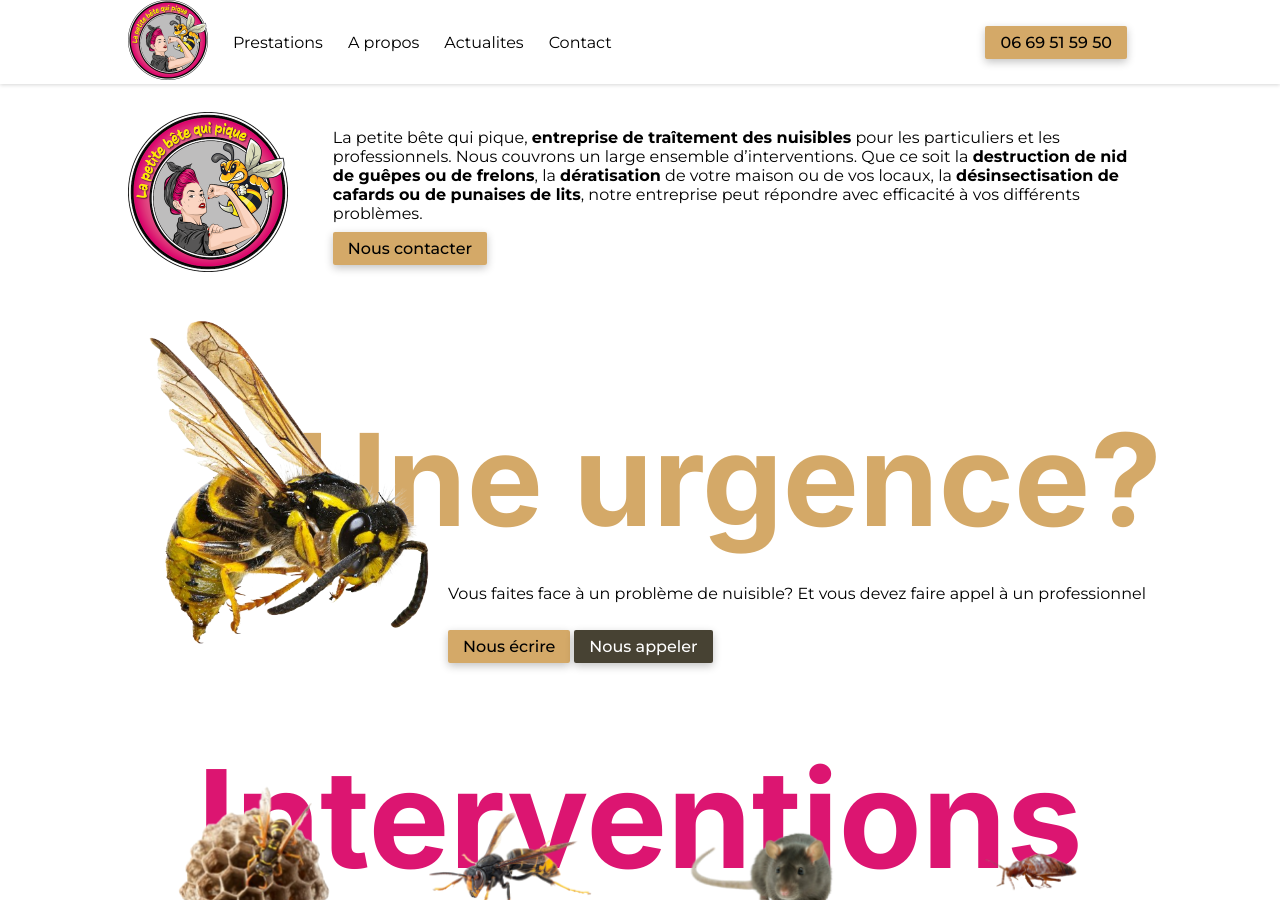
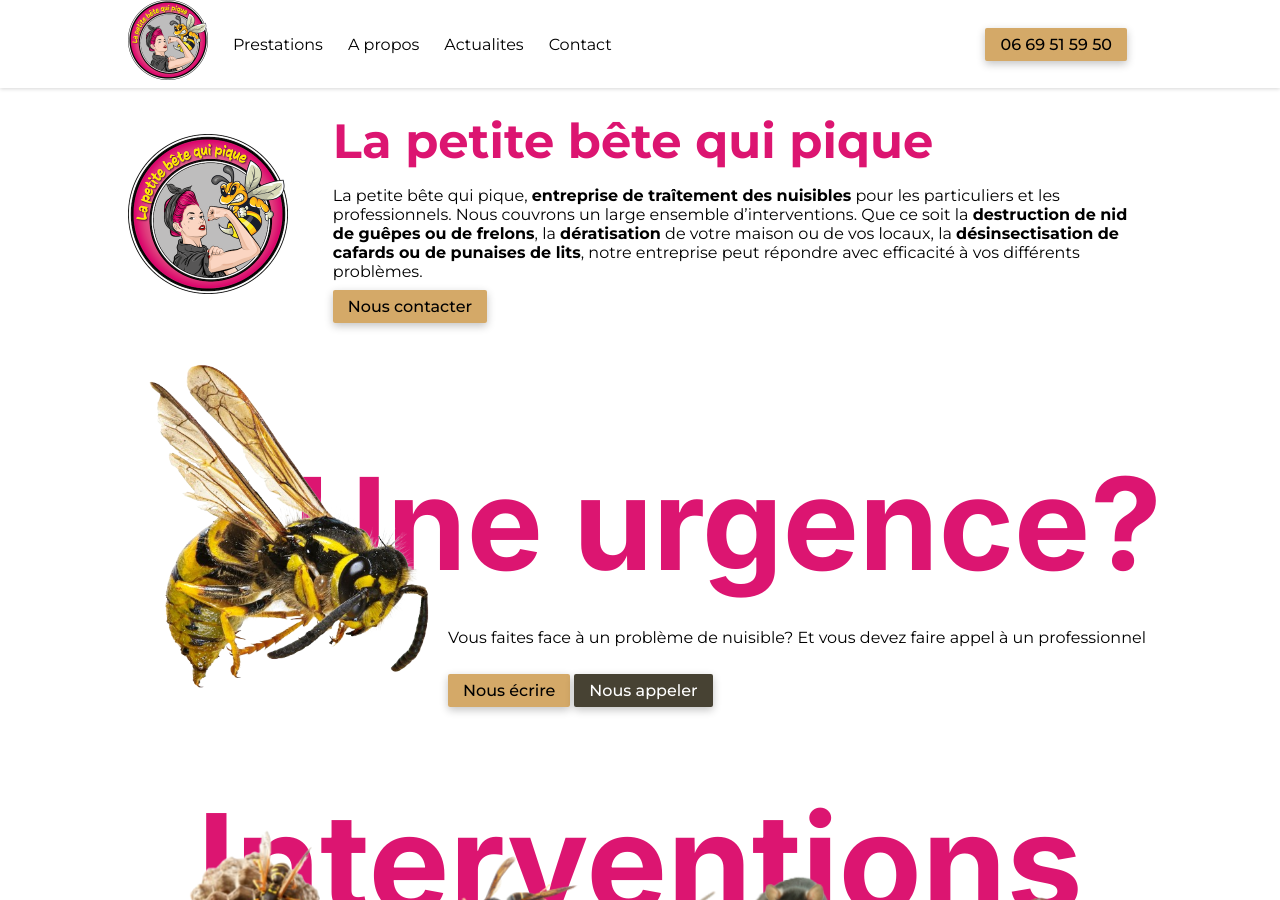
Before and after one commit to thomas6791/petite-bete-qui-pique, a Jekyll site: the page built from index.html, in a window 1280 px wide and 900 px high. Built offline with Jekyll 4.4.1, drawn with Linux system fonts in a browser that asks for light colours.

Commit message:
change colors

```diff
--- a/_includes/navigation.html
+++ b/_includes/navigation.html
@@ -15,8 +15,15 @@
     </div>
     <div class="nav inside">
         <div>
-            <a href="/"><img src="/assets/images/la-petite-bete-qui-pique-logo.png" class="logo_link" alt="logo entreprise de dératisation et désinsectisation la petite bête qui pique" width="80">
+            {% if page.url == "/" %}
+            <a href="/">
+                <h1><img src="/assets/images/la-petite-bete-qui-pique-logo.png" class="logo_link" alt="La petite bête qui pique | Entreprise de dératisation et désinsectisation" width="80"></h1>
             </a>
+            {% else %}
+            <a href="/">
+                <img src="/assets/images/la-petite-bete-qui-pique-logo.png" class="logo_link" alt="logo entreprise de dératisation et désinsectisation la petite bête qui pique" width="80">
+            </a>
+            {% endif %}
         {% for item in site.data.navigation %}
         <a href="{{ item.link }}" {% if page.url == item.link %}class="current"{% endif %}>{{ item.name }}</a>
         {% endfor %}
--- a/_sass/main.scss
+++ b/_sass/main.scss
@@ -23,20 +23,27 @@
     font-size: 3em;
     margin-top: 0;
     margin-bottom: 0;
+    color:$pink;
+    word-break: break-word;
     &.reduce {font-size: 5em;}
 }
 .shadow {
     box-shadow: rgba(0, 0, 0, 0.16) 0px 1px 4px;
 }
-h1 {font-family: "Montserrat", sans-serif; color: $black; font-size: 2em; margin-bottom: 0; margin-top: 0;}
+h1 {font-family: "Montserrat", sans-serif; color: $black; font-size: 2em; margin-bottom: 0; margin-top: 0;
+    word-break: break-word;
+}
+.titre_home {color: $pink; font-size: 3em;}
 p, input, label, a, textarea, select, button, h2,h3,h4,h5,h6,address, li {
     font-family: "Montserrat", sans-serif;
 }
 .big_titre {
     font-size: 8em;
     text-align: center;
-    &.black {color: $black;}
-    &.yellow {color: $yellow;}
+    &.black {color: $pink;}
+        //$black
+    &.yellow {color: $pink;}
+        //$yellow
     &.pink {color: $pink;}
 }
 #chapo {
@@ -66,8 +73,10 @@
         top: 90px;
         right: 0px;
         z-index: -1;
-        color: $yellow;
+        color: $pink;
+        //$yellow
         margin: 0;
+        word-break: break-word;
     }
     .urgence_text {
         align-self: end;
@@ -168,6 +177,7 @@
     }
 }
 @media only screen and (max-width: 40em) {
+    .titre_home {text-align: center;}
     #urgence {
         flex-direction: column;
         position: relative;
--- a/index.html
+++ b/index.html
@@ -9,6 +9,7 @@
             <img src="/assets/images/la-petite-bete-qui-pique-logo.png" alt="logo la petite bête qui pique, entreprise de désinsectisation et dératisation">
         </div>
         <div class="chapo_text">
+            <h1 class="titre_home">La petite bête qui pique</h1>
             <p>{{page.chapo}}
             </p>
             <div class="chapo_cta">
```
